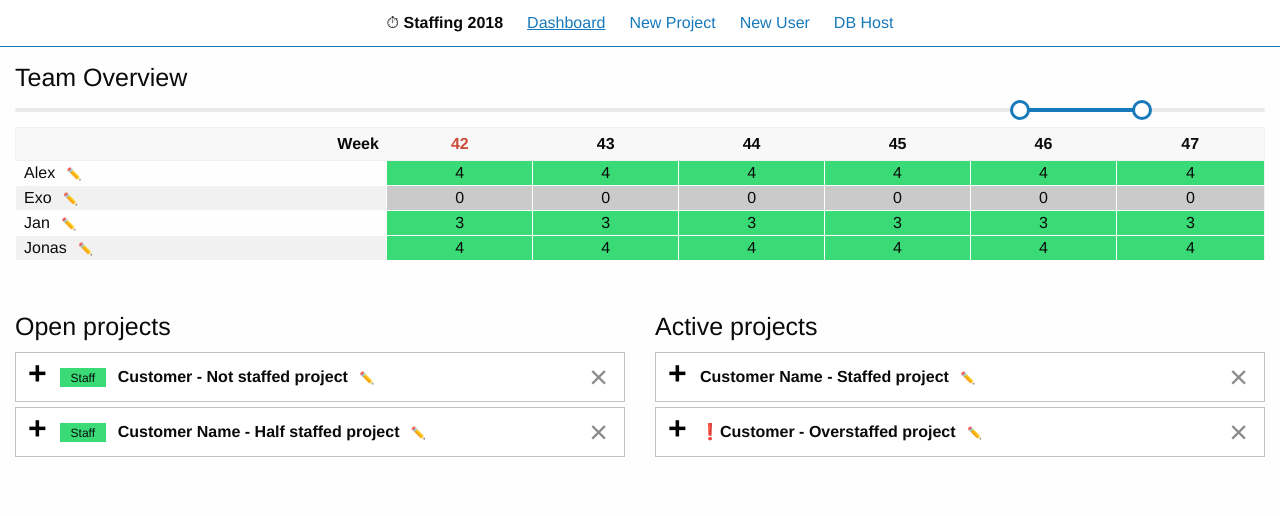
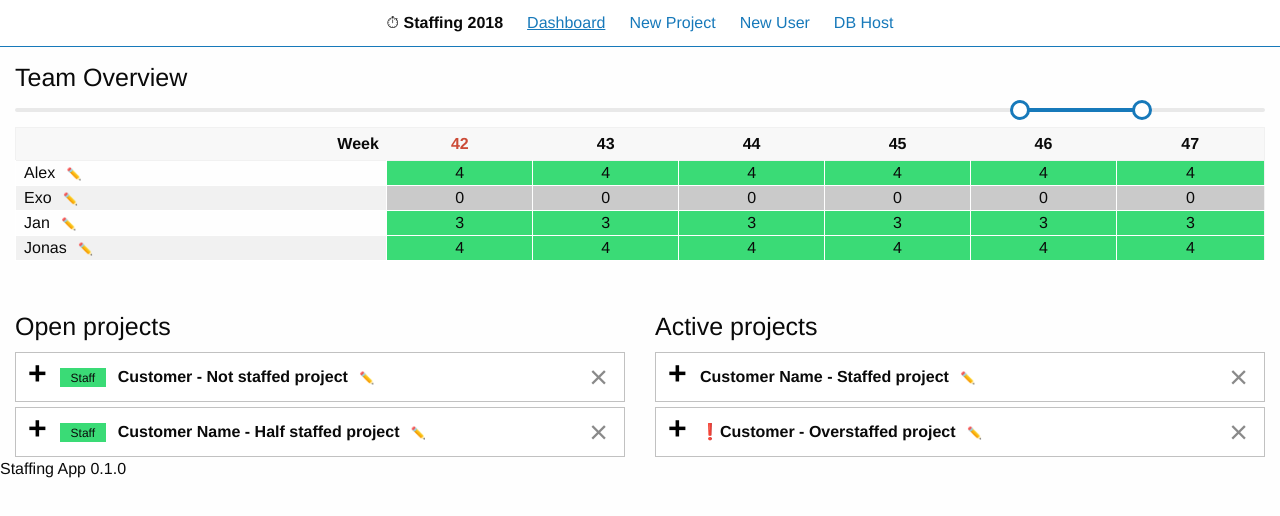
Before and after one commit to hummelch/staffing, a React (Create React App) app: page / in a window 1280 px wide. Shown: the top 516 px of the page. Built offline with nearby package versions, Linux system fonts and the light colour scheme; data requests are answered from the project's data file.

Commit message:
refactor default route

```diff
--- a/src/App.jsx
+++ b/src/App.jsx
@@ -4,6 +4,7 @@ import {connect} from 'react-redux';
 import Navigation from './components/navigation/Navigation';
 import LoadingSpinner from './components/loadingSpinner/LoadingSpinner';
 import HostForm from './components/host/HostForm';
+import localPackage from '../package.json';
 
 const mapStateToProps = state => {
   return {
@@ -14,18 +15,17 @@ const mapStateToProps = state => {
 
 class App extends Component {
   render() {
-    if (this.props.isLoading) {
-      return (
-        <div>
-          {this.props.errorMessage ? <HostForm /> : ''}
-          <LoadingSpinner/>
-        </div>
-      );
-    }
-
     return (
-      <div className="App">
-        <Navigation/>
+      <div className="app">
+        {this.props.isLoading ? (
+          <div>
+            {this.props.errorMessage ? <HostForm /> : ''}
+            <LoadingSpinner/>
+          </div>
+        ) : <Navigation/>}
+        <footer>
+          Staffing App {localPackage.version}
+        </footer>
       </div>
     );
   }
```
